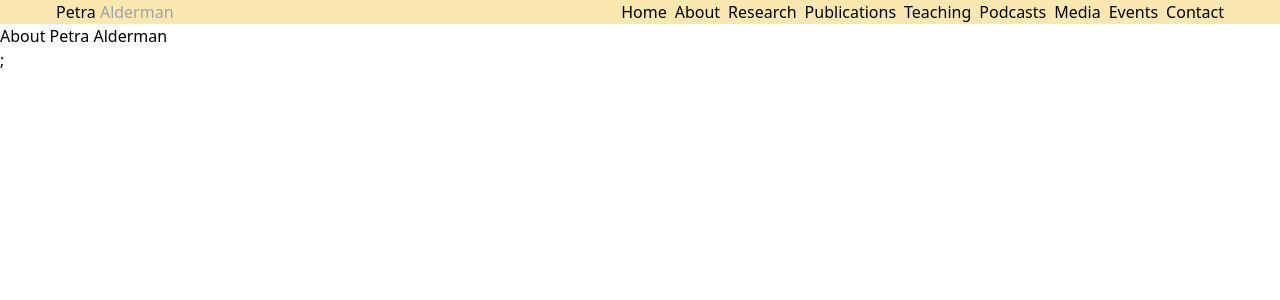
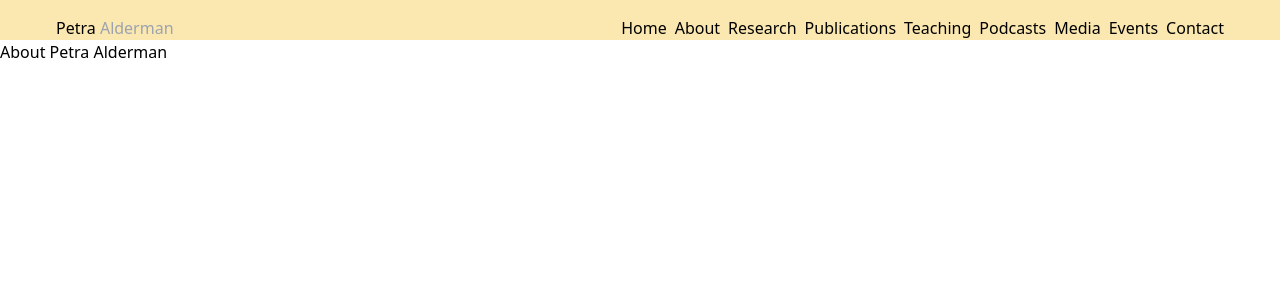
Before and after one commit to JAldo1980/petra-alderman-website, a React (Vite) app: page /about in a window 1280 px wide. Shown: the top 300 px of the page. Built offline with nearby package versions, Linux system fonts and the light colour scheme.

Commit message:
semantic adjustments to components and pages

```diff
--- a/src/components/ImageAside.jsx
+++ b/src/components/ImageAside.jsx
@@ -0,0 +1 @@
+import React from "react";
--- a/src/components/Nav.jsx
+++ b/src/components/Nav.jsx
@@ -4,7 +4,7 @@ import Container from "./Container";
 
 const Nav = () => {
   return (
-    <div className="bg-bg-1">
+    <div className="bg-bg-1 pt-4">
       <Container>
         <div className="flex justify-between">
           <h3>
--- a/src/pages/About.jsx
+++ b/src/pages/About.jsx
@@ -3,7 +3,7 @@ import React from "react";
 const About = () => {
   return (
     <>
-      <h2>About Petra Alderman</h2>;
+      <h2>About Petra Alderman</h2>
     </>
   );
 };
--- a/src/pages/Contact.jsx
+++ b/src/pages/Contact.jsx
@@ -3,7 +3,7 @@ import React from "react";
 const Contact = () => {
   return (
     <>
-      <h2>Contact Petra Alderman</h2>;
+      <h2>Contact Petra Alderman</h2>
     </>
   );
 };
--- a/src/pages/Events.jsx
+++ b/src/pages/Events.jsx
@@ -3,7 +3,7 @@ import React from "react";
 const Events = () => {
   return (
     <>
-      <h2>Events</h2>;
+      <h2>Events</h2>
     </>
   );
 };
--- a/src/pages/Media.jsx
+++ b/src/pages/Media.jsx
@@ -3,7 +3,7 @@ import React from "react";
 const Media = () => {
   return (
     <>
-      <h2>Media</h2>;
+      <h2>Media</h2>
     </>
   );
 };
--- a/src/pages/Podcasts.jsx
+++ b/src/pages/Podcasts.jsx
@@ -3,7 +3,7 @@ import React from "react";
 const Podcasts = () => {
   return (
     <>
-      <h2>Podcasts</h2>;
+      <h2>Podcasts</h2>
     </>
   );
 };
--- a/src/pages/Publications.jsx
+++ b/src/pages/Publications.jsx
@@ -3,7 +3,7 @@ import React from "react";
 const Publications = () => {
   return (
     <>
-      <h2>Publications</h2>;
+      <h2>Publications</h2>
     </>
   );
 };
--- a/src/pages/Research.jsx
+++ b/src/pages/Research.jsx
@@ -3,7 +3,7 @@ import React from "react";
 const Research = () => {
   return (
     <>
-      <h2>Research</h2>;
+      <h2>Research</h2>
     </>
   );
 };
```
